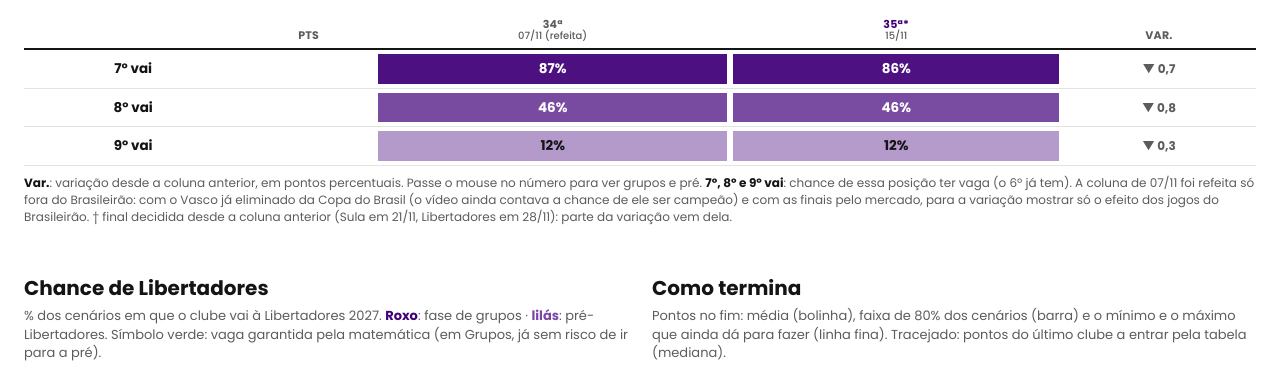
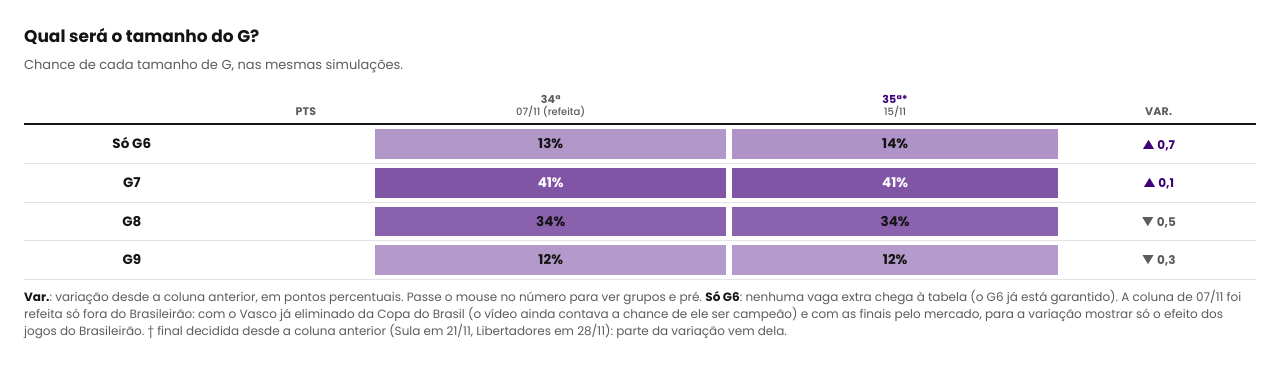
Before and after one commit to vcanedo88/libertadores-brasileirao, a plain HTML site: page index.html in a window 1280 px wide. Shown: the part 1733-2105 px from the top of the page. Drawn offline with Linux system fonts and the light colour scheme.

Commit message:
Libertadores: evolução do G com entretítulo e linhas Só G6/G7/G8/G9
Co-Authored-By: Claude Opus 5.5 <noreply@anthropic.com>
Claude-Session: https://claude.ai/code/session_01SfvhQ1u6TJ4UvYyntXaLBw

```diff
--- a/index.html
+++ b/index.html
@@ -333,8 +333,10 @@ html.modo-video .video-nav:hover{opacity:1}
     <h2>Rodada a rodada</h2>
     <p class="h2sub">Chance de Libertadores (grupos + pré) em cada simulação desde 07/11, sempre com o mesmo modelo. * rodada em andamento.</p>
     <div class="tabela-wrap"><table class="ranking evo" id="tabEvo"></table></div>
-    <div class="tabela-wrap" style="margin-top:14px"><table class="ranking evo" id="tabEvoG"></table></div>
-    <p class="nota"><b>Var.</b>: variação desde a coluna anterior, em pontos percentuais. Passe o mouse no número para ver grupos e pré. <b>7º, 8º e 9º vai</b>: chance de essa posição ter vaga (o 6º já tem). A coluna de 07/11 foi refeita só fora do Brasileirão: com o Vasco já eliminado da Copa do Brasil (o vídeo ainda contava a chance de ele ser campeão) e com as finais pelo mercado, para a variação mostrar só o efeito dos jogos do Brasileirão. † final decidida desde a coluna anterior (Sula em 21/11, Libertadores em 28/11): parte da variação vem dela.</p>
+    <h3 class="met-h3">Qual será o tamanho do G?</h3>
+    <p class="h2sub">Chance de cada tamanho de G, nas mesmas simulações.</p>
+    <div class="tabela-wrap"><table class="ranking evo" id="tabEvoG"></table></div>
+    <p class="nota"><b>Var.</b>: variação desde a coluna anterior, em pontos percentuais. Passe o mouse no número para ver grupos e pré. <b>Só G6</b>: nenhuma vaga extra chega à tabela (o G6 já está garantido). A coluna de 07/11 foi refeita só fora do Brasileirão: com o Vasco já eliminado da Copa do Brasil (o vídeo ainda contava a chance de ele ser campeão) e com as finais pelo mercado, para a variação mostrar só o efeito dos jogos do Brasileirão. † final decidida desde a coluna anterior (Sula em 21/11, Libertadores em 28/11): parte da variação vem dela.</p>
   </section>
 
   <section class="bloco" style="margin-top:48px">
@@ -562,9 +564,8 @@ function evolucao(id, linhas, valor, rotLinha, tip) {
 { const CGx = Object.fromEntries(DADOS.clubes.map(r => [r.clube, r]));
   const L = DADOS.tabela.filter(r => r.pode_lib && r.lib > 0 && r.clube !== "Grêmio" && !(CGx[r.clube] && CGx[r.clube].grupos_garantido)).sort((a, b) => b.lib - a.lib);
   evolucao("tabEvo", L, (e, c) => e.lib[c], r => clube(r.clube), (e, c) => `grupos ${pc(e.grupos[c] ?? 0)} · pré ${pc(e.pre[c] ?? 0)}`);
-  // até onde a tabela dá vaga: chance de o G chegar pelo menos até cada posição (o 6º já é garantido)
-  const ate = (e, k) => Object.entries(e.tamanho_g).filter(([g]) => +g >= k).reduce((s, [, v]) => s + v, 0);
-  evolucao("tabEvoG", [7, 8, 9].map(k => ({clube: k, P: ""})), (e, k) => ate(e, k), r => el("b", {}, `${r.clube}º vai`)); }
+  // tamanho exato do G em cada coluna; o G6 é o mínimo garantido, então a linha dele é "só G6"
+  evolucao("tabEvoG", ["6", "7", "8", "9"].map(g => ({clube: g, P: ""})), (e, g) => e.tamanho_g[g] || 0, r => el("b", {}, (r.clube === "6" ? "Só G" : "G") + r.clube)); }
 
 /* chance */
 const CL = DADOS.clubes.filter(r => r.lib >= 0.5).sort((a, b) => b.lib - a.lib);
```
